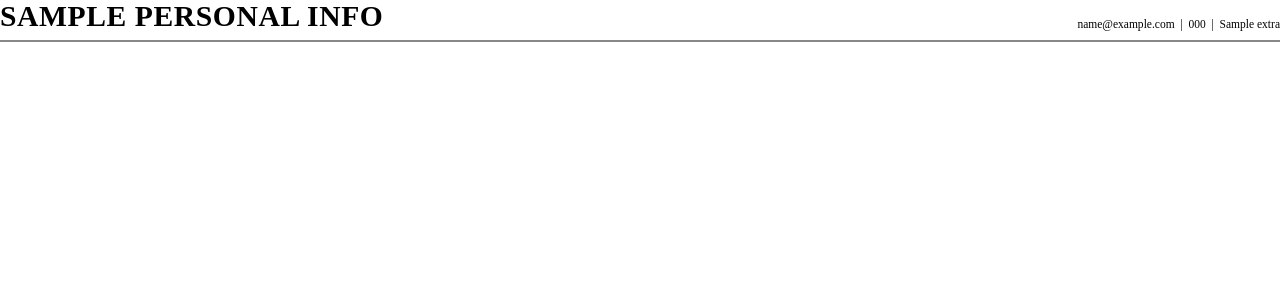
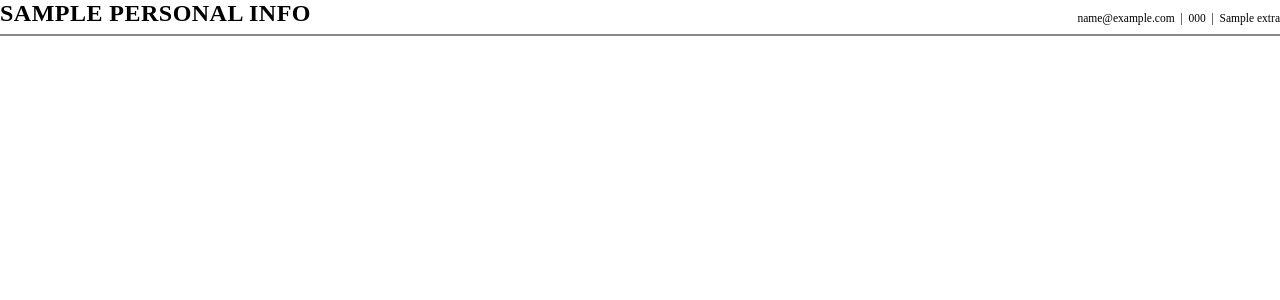
Before and after one commit to philipcondie/resume_store, a Python web app: template app/templates/resume_template.html.j2 in a window 1280 px wide. Shown: the top 300 px of the page. Run offline with Jinja, Linux system fonts and the light colour scheme; the template is opened without the code that fills it: most values are stand-ins (such as "Sample title", 1, 10 or a date in 2020).

Commit message:
Updated name sizing

```diff
--- a/app/templates/resume_template.html.j2
+++ b/app/templates/resume_template.html.j2
@@ -147,7 +147,7 @@
 
         .header h1 {
             font-family: var(--font-main);
-            font-size: 1.85rem;
+            font-size: 1.5rem;
             font-weight: 800;
             letter-spacing: 0.02em;
             text-transform: uppercase;
```
